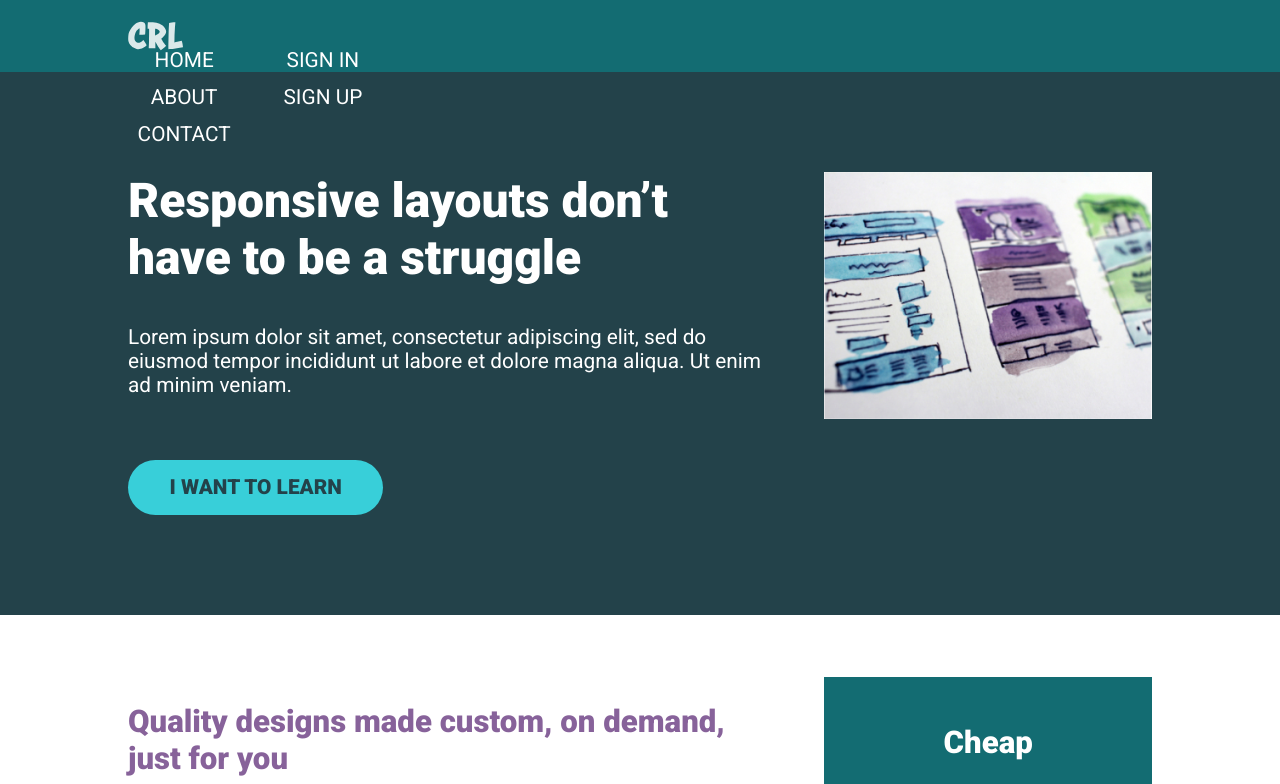
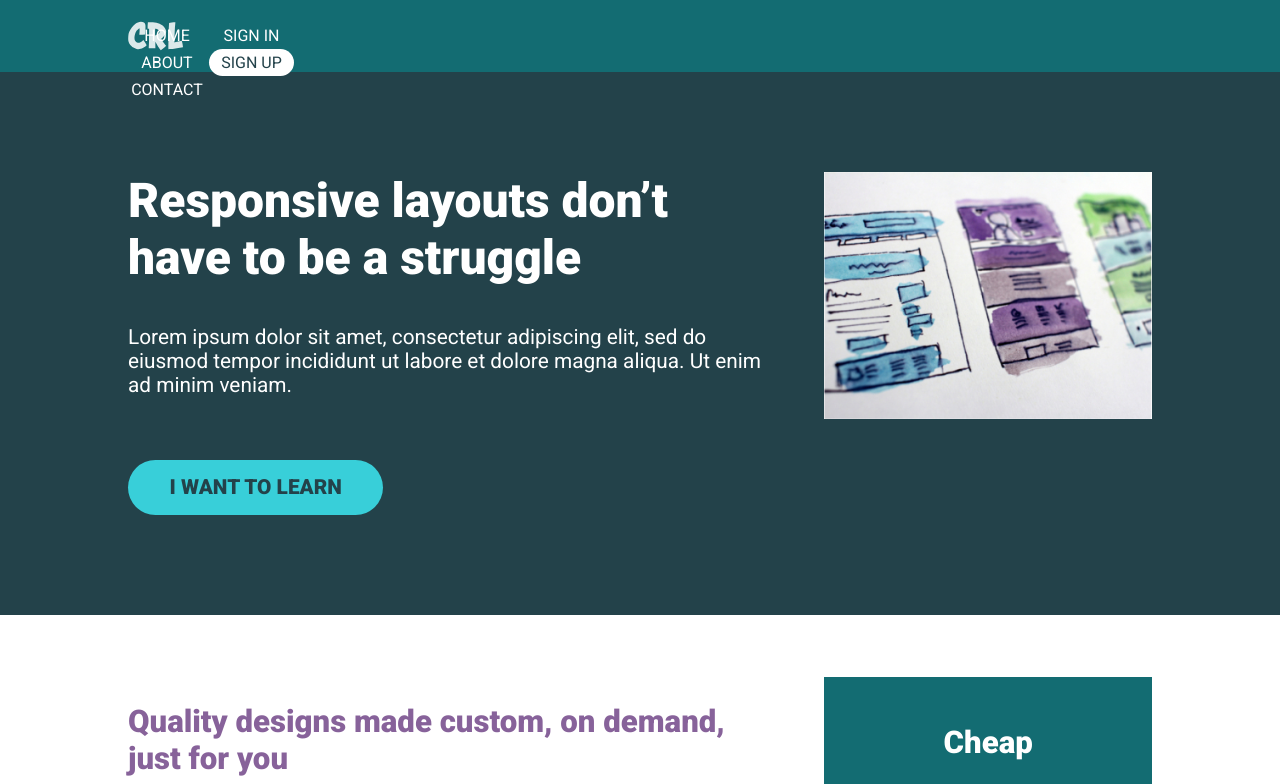
Before and after one commit to ilci66/21-day-responsive-challanges, a plain HTML site: page chal-8/index.html in a window 1280 px wide. Shown: the top 784 px of the page. Drawn offline with Linux system fonts and the light colour scheme.

Commit message:
better mobile navbar

```diff
--- a/chal-8/style.css
+++ b/chal-8/style.css
@@ -122,26 +122,43 @@ header {
    Works the same :) */
 .nav {
     display: inline-block;
-    margin-left: -2.3rem;
+    /* margin-left: -2.3rem;  */
     visibility: hidden;
     height: 0;
     position: absolute;
+    font-size:1rem;
 }
 .nav__item {
-    padding: 0.4rem;
+    padding: 0.2rem;
+    margin-top: 0.1rem;
 }
 .nav__list {
     display: flex;
     flex-direction: column;
+    margin:0;
+    padding:0;
     list-style: none;
 }
 .nav__link {
     color:#FFF;
     text-transform: uppercase;
-    margin: 1rem auto;
+    /* margin: 1rem auto; */
     text-decoration: none;
 }
+.nav__link--button {
+    padding: .25em .75em;
+    background: #fff;
+    color: #23424A;
+    border-radius: 100px;
+}
+.nav__link:hover,
+.nav__link:focus {
+    opacity: 0.55;
+}
 
+.nav__list--primary {
+    margin-bottom: 1.4rem;
+}
 .nav--visible {
     visibility: visible;
     height: auto;
```
